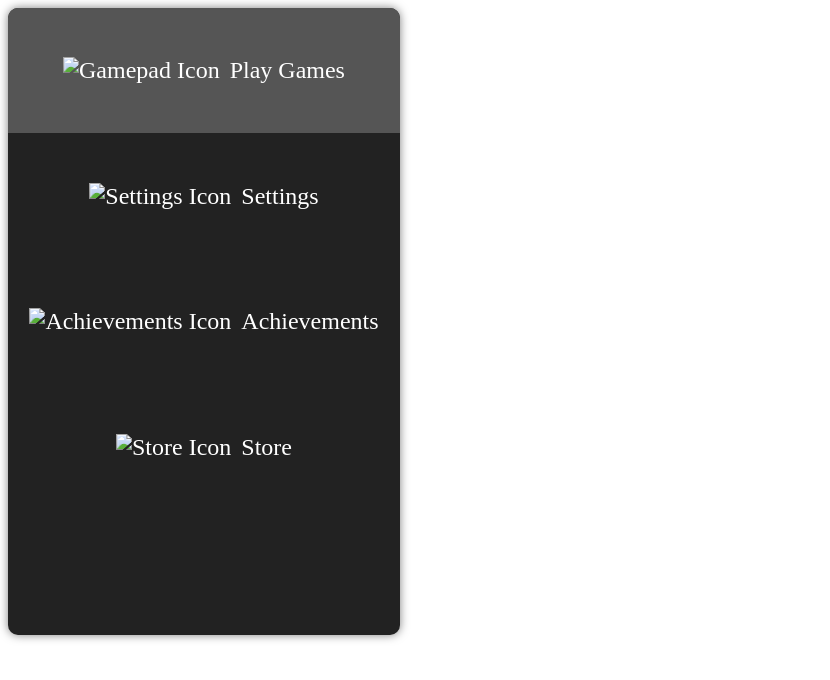
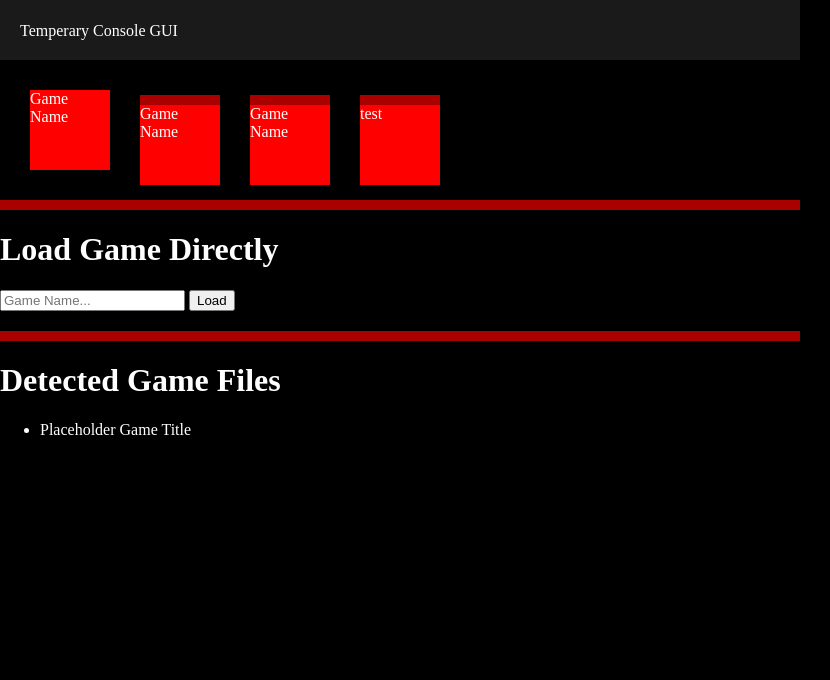
Before and after one commit to Itz-Electro/Spartan-Console, an Electron app: page src/index.html in a window 800 px wide. Shown: the whole page, 830 px wide, since content can reach past the window. Drawn offline with Linux system fonts and the light colour scheme; a web font is replaced by a local one.

Commit message:
better gui

```diff
--- /dev/null
+++ b/src/gui.js
@@ -0,0 +1,16 @@
+
+
+
+addRecentGame('test')
+
+
+function addRecentGame(title) {
+    const recentGames = document.getElementById('recent-plays')
+    let game = document.createElement('div')
+    game.classList.add('recent-game')
+    game.append(
+        document.createTextNode(title)
+    )
+    console.log(game)
+    recentGames.append(game)
+}
--- a/src/index.html
+++ b/src/index.html
@@ -3,30 +3,38 @@
     <meta charset="UTF-8">
     <meta http-equiv="X-UA-Compatible" content="IE=edge">
     <meta name="viewport" content="width=device-width, initial-scale=1.0">
-    <title>Pulse</title>
+    <title>Spartan GUI</title>
     <link rel="stylesheet" href="style.css">
-    <script src="main-gui.js"></script>
+    <script src="gui.js" defer></script>
 </head>
 <body>
-    <!-- Create the menu container -->
-  <div class="menu">
-    <!-- Add some menu items -->
-    <div class="menu-item selected">
-      <img class="menu-item-icon" src="gamepad-icon.png" alt="Gamepad Icon">
-      Play Games
-    </div>
-    <div class="menu-item">
-      <img class="menu-item-icon" src="settings-icon.png" alt="Settings Icon">
-      Settings
-    </div>
-    <div class="menu-item">
-      <img class="menu-item-icon" src="achievements-icon.png" alt="Achievements Icon">
-      Achievements
-    </div>
-    <div class="menu-item">
-      <img class="menu-item-icon" src="store-icon.png" alt="Store Icon">
-      Store
-    </div>
-  </div>
+    <header>
+        <div>Temperary Console GUI</div>
+    </header>
+    <main>
+        <div id="recent-plays">
+            <div class="recent-game">
+                Game Name
+            </div>
+            <div class="recent-game">
+                Game Name
+            </div>
+            <div class="recent-game">
+                Game Name
+            </div>
+
+        </div>
+        <div>
+            <h1>Load Game Directly</h1>
+            <input type="text" placeholder="Game Name...">
+            <button>Load</button>
+        </div>
+        <div>
+            <h1>Detected Game Files</h1>
+            <ul>
+                <li>Placeholder Game Title</li>
+            </ul>
+        </div>
+    </main>
 </body>
 </html>
--- a/src/style.css
+++ b/src/style.css
@@ -1,40 +1,56 @@
-/* Add some styling for the menu container */
-.menu {
-    display: flex;
-    flex-direction: column;
-    align-items: center;
-    width: 50%;
-    height: 80%;
-    background-color: #222;
-    border-radius: 10px;
-    box-shadow: 0px 0px 10px rgba(0, 0, 0, 0.5);
-    overflow: hidden;
+@font-face {
+    font-family: mplus1pbold;
+    src: url('./Fonts/mplus1pbold.ttf');
 }
 
-  /* Style the menu items */
-  .menu-item {
-    display: flex;
-    align-items: center;
-    justify-content: center;
-    width: 100%;
-    height: 20%;
-    font-size: 1.5em;
+body {
+    background-color: black;
     color: white;
-    cursor: pointer;
-    transition: background-color 0.3s;
+    margin: 0;
+    font-family: 'mplus1pbold'
 }
 
-  /* Add some hover effects for the menu items */
-  .menu-item:hover {
-    background-color: #333;
+header {
+    background-color: rgba(255, 255, 255, 0.1);
+    height: 60px;
+    width: 100%;
+    display: flex;
 }
 
-  /* Style the selected menu item */
-  .menu-item.selected {
-    background-color: #555;
+header div {
+    height: 100%;
+    flex-grow: 1;
+    padding-left: 20px;
+    line-height: 62px;
 }
 
-  /* Add an icon for each menu item */
-  .menu-item-icon {
-    margin-right: 10px;
+main {
+    width: 100%;
+    height: calc(100% - 60px);
 }
+
+main div:not(:first-child) {
+    border: 0px;
+    border-top: 10px;
+    border-color: red;
+    border-style: inset;
+    margin-top: 20px;
+}
+
+#recent-plays {
+    height: 100px;
+    width: 100%;
+    display: flex;
+    justify-content: left;
+    align-items: center;
+    margin-top: 20px;
+    padding-left: 30px;
+}
+
+.recent-game {
+    border-style: none;
+    height: 80%;
+    aspect-ratio: 1;
+    background-color: red;
+    margin-right: 30px;
+}
```
Also changed, not shown: src/main-gui.js (deleted), 1 other file. Lines whose indentation alone changed are shown as unchanged.
